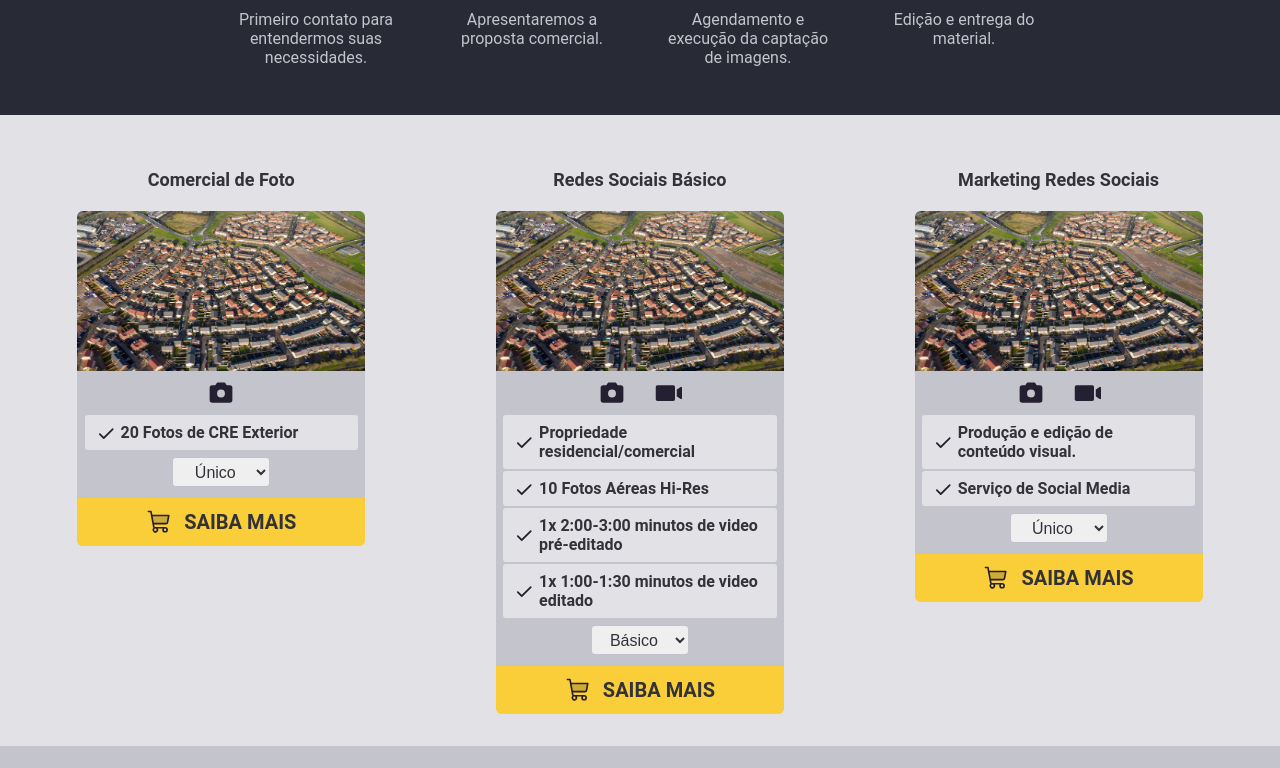
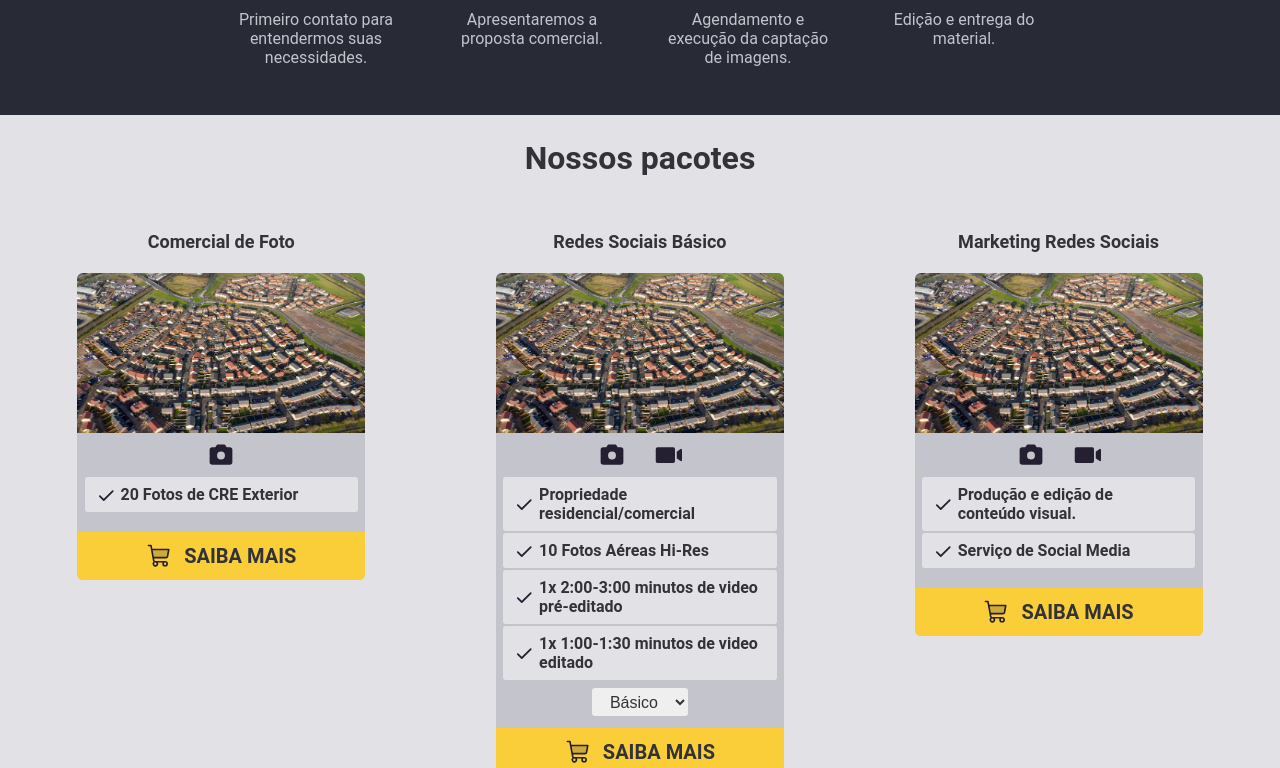
Before and after one commit to diegonacif/beetakes, a React (Vite) app: page / in a window 1280 px wide. Shown: the part 1824-2592 px from the top of the page. Built offline with nearby package versions, Linux system fonts and the light colour scheme.

Commit message:
feat: packs select appears only if more than 1 variant

```diff
--- a/src/components/Navbar/styles.ts
+++ b/src/components/Navbar/styles.ts
@@ -39,7 +39,7 @@ export const NavbarContainer = styled.div`
       li {
         position: relative;
         min-width: fit-content;
-        color: ${(props) => props.theme['gray-100']};
+        color: ${(props) => props.theme['yellow-500']};
         padding: 0.25rem;
         border-radius: 3px;
         overflow: hidden;
--- a/src/components/Packs/components/Pack/index.tsx
+++ b/src/components/Packs/components/Pack/index.tsx
@@ -73,6 +73,8 @@ export function Pack({ data }: PackProps) {
           }
         </PackList>
 
+        {
+          variantOptions.length > 1 && (
             <PackSelect onChange={(e) => setCurrentVariant(e.target.value)}>
               {
                 variantOptions.map((option, index) => (
@@ -80,6 +82,9 @@ export function Pack({ data }: PackProps) {
                 ))
               }
             </PackSelect>
+          )
+        }
+
         <OrderButton>
           <ShoppingCart size={26} color="#241f31" weight="duotone" />
           <span>SAIBA MAIS</span>
--- a/src/components/Packs/components/Pack/styles.ts
+++ b/src/components/Packs/components/Pack/styles.ts
@@ -100,6 +100,15 @@ export const ImageWrapper = styled.div`
   img {
     width: 100%;
     height: auto;
+
+    -webkit-user-select: none;
+    -khtml-user-select: none;
+    -moz-user-select: none;
+    -ms-user-select: none;
+    -o-user-select: none;
+    user-select: none;
+
+    cursor: default;
   }
 `;
 
--- a/src/components/Packs/index.tsx
+++ b/src/components/Packs/index.tsx
@@ -82,6 +82,7 @@ export function Packs() {
 
   return (
     <PacksContainer id="section-packs" ref={packsRef}>
+      <h3 id="packs-title">Nossos pacotes</h3>
       <div className="embla">
         <div className="embla__viewport" ref={emblaRef}>
           <div className="embla__container">
--- a/src/components/Packs/styles.ts
+++ b/src/components/Packs/styles.ts
@@ -2,6 +2,13 @@ import styled from "styled-components";
 import { deviceBreakpoint } from "../../styles/breakpoints";
 
 export const PacksContainer = styled.section`
+  #packs-title {
+    width: 100%;
+    color: ${(props) => props.theme['gray-600']};
+    font-size: 2rem;
+    text-align: center;
+    /* color: red; */
+  }
   .embla {
     position: relative;
     overflow: hidden;
@@ -58,7 +65,7 @@ export const PacksContainer = styled.section`
   gap: 2rem 1rem;
   width: 100vw;
   background-color: ${(props) => props.theme['gray-100']};
-  padding: 2rem 0.75rem;
+  padding: 1.5rem 0.75rem;
 
   @media ${deviceBreakpoint.tablet} {
     .embla__slide {
```
Lines whose indentation alone changed are shown as unchanged.
